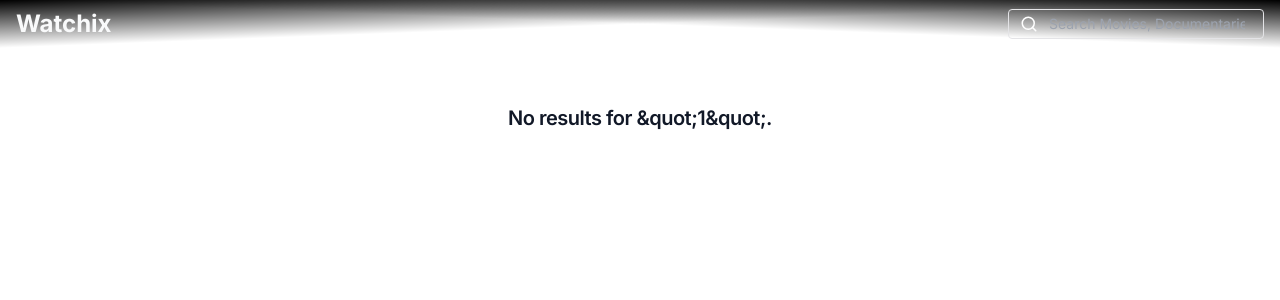
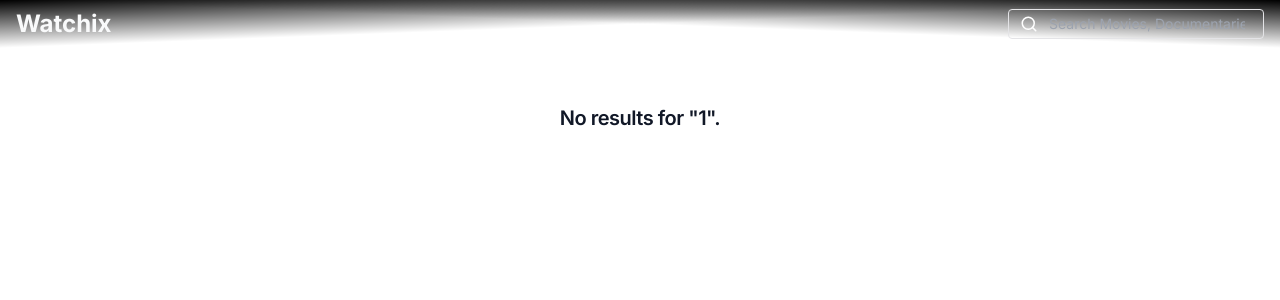
Before and after one commit to AchrafMahdi/watchix, a Next.js app: page /movie/genre/1 in a window 1280 px wide. Shown: the top 300 px of the page. Built offline with nearby package versions, Linux system fonts and the light colour scheme.

Commit message:
Fixed double quotes issue

```diff
--- a/src/app/movie/[id]/page.jsx
+++ b/src/app/movie/[id]/page.jsx
@@ -66,7 +66,7 @@ const MovieDetails = async ({ params }) => {
                   </p>
                   {movie.tagline && (
                     <blockquote className="mt-2 border-l-2 pl-6 italic">
-                      {`&quot;${movie.tagline}&quot;`}
+                      {`"${movie.tagline}"`}
                     </blockquote>
                   )}
                 </div>
--- a/src/app/movie/genre/[genre]/page.jsx
+++ b/src/app/movie/genre/[genre]/page.jsx
@@ -47,7 +47,7 @@ const MoviesByGenre = async ({ params, searchParams }) => {
         </>
       ) : (
         <h4 className="scroll-m-20 text-xl font-semibold tracking-tight text-gray-900">
-          No results for {`&quot;${genre}&quot;`}.
+          No results for {`"${genre}"`}.
         </h4>
       )}
     </div>
--- a/src/app/search/page.jsx
+++ b/src/app/search/page.jsx
@@ -43,7 +43,7 @@ const Search = async ({ searchParams }) => {
         </>
       ) : (
         <h4 className="scroll-m-20 text-xl font-semibold tracking-tight mt-20 p-4">
-          No results for {`&quot;${title}&quot;`}.
+          No results for {`"${title}"`}.
           <Link
             className="inline-flex flex-row items-center  gap-0 text-base underline w-full"
             href={`/`}
```
